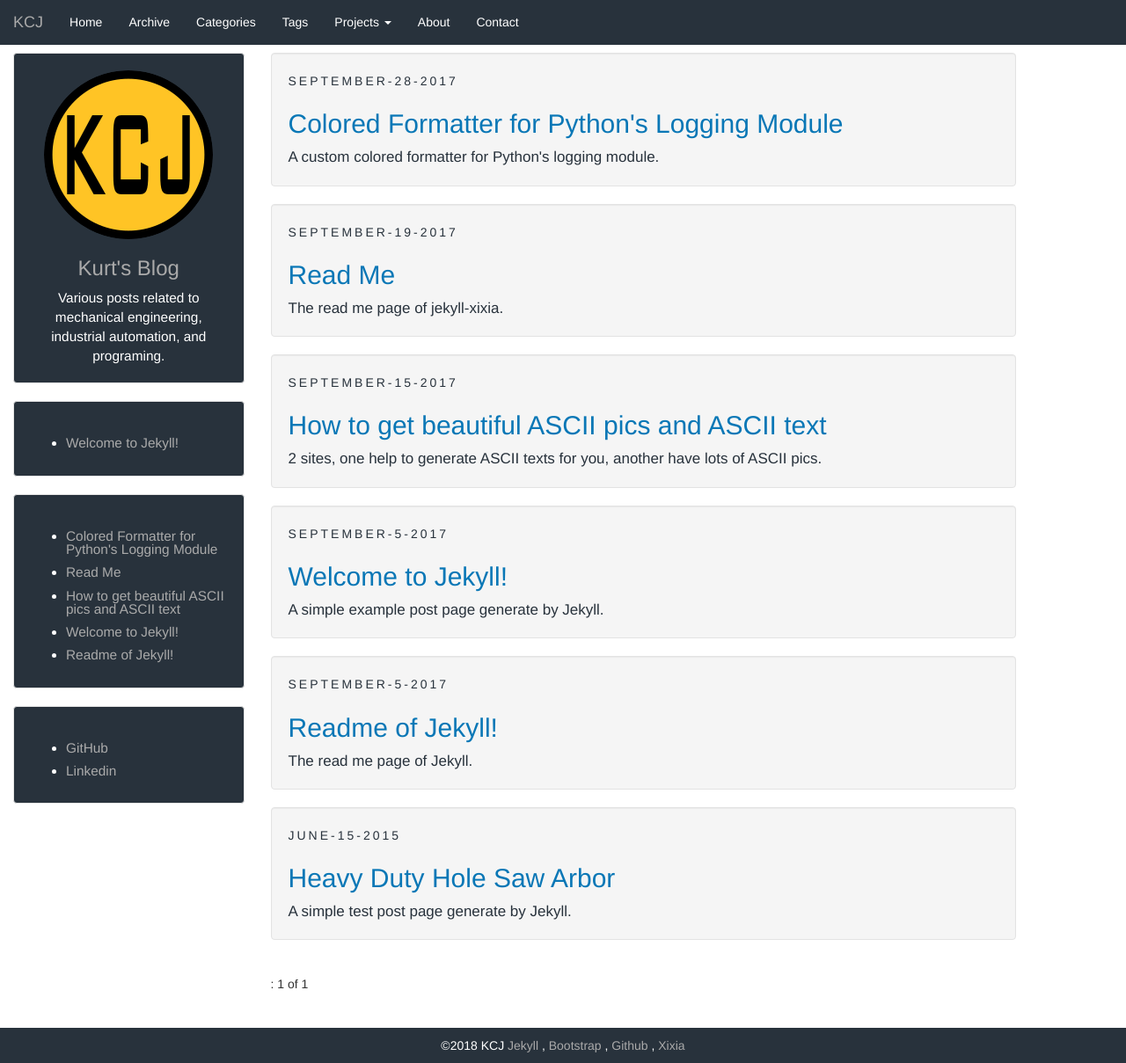
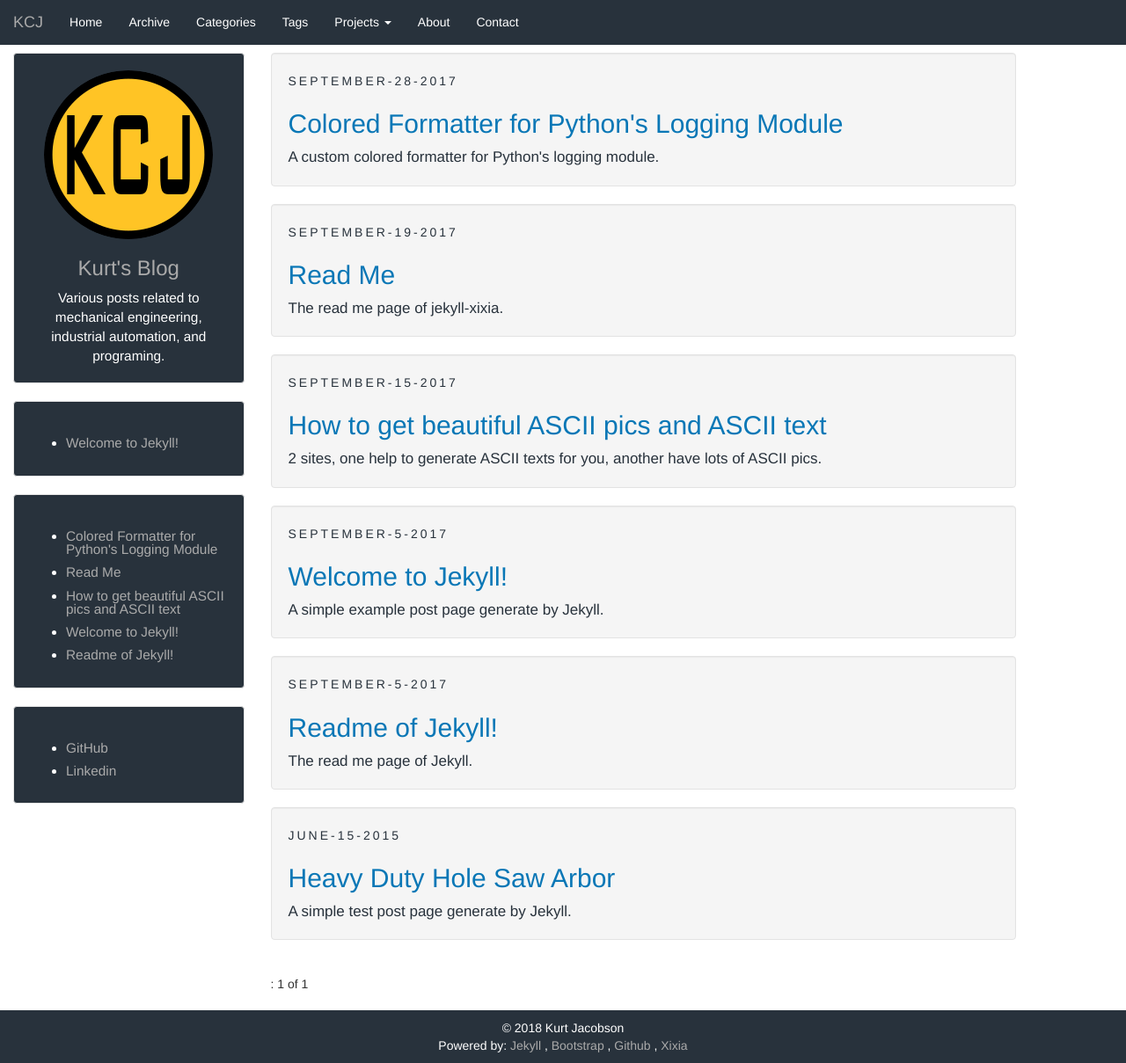
Before and after one commit to KurtJacobson/kcjengr.com, a Jekyll site: the page built from index.html, in a window 1280 px wide and 1209 px high. Shown: the whole window at 88% size. Built offline with Jekyll 4.4.1, drawn with Linux system fonts in a browser that asks for light colours; the list of posts is cut into pages by our own code.

Commit message:
two line footer with author

```diff
--- a/_config.yml
+++ b/_config.yml
@@ -2,6 +2,7 @@
 
 name: KCJ
 title: Kurt's Blog
+author: Kurt Jacobson
 description: "Various posts related to mechanical engineering, industrial
 automation, and programing."
 
--- a/_includes/footer.html
+++ b/_includes/footer.html
@@ -1,6 +1,9 @@
 {% assign trans = site.data.values[site.lan] %}
 <div class="footer">
-    <p>&copy;{{ site.time | date: '%Y' }} {{ site.name }}{{ trans.thanks }}
+    <p style="margin-bottom: 0px">&copy; {{ site.time | date: '%Y' }} {{ site.author }}</p>
+
+    <p style="margin-top: 0px">
+    Powered by:
             {% for thank in site.data.thanks %}
                 <a href="{{ thank.url }}">
                 {{ thank.title }}
```
